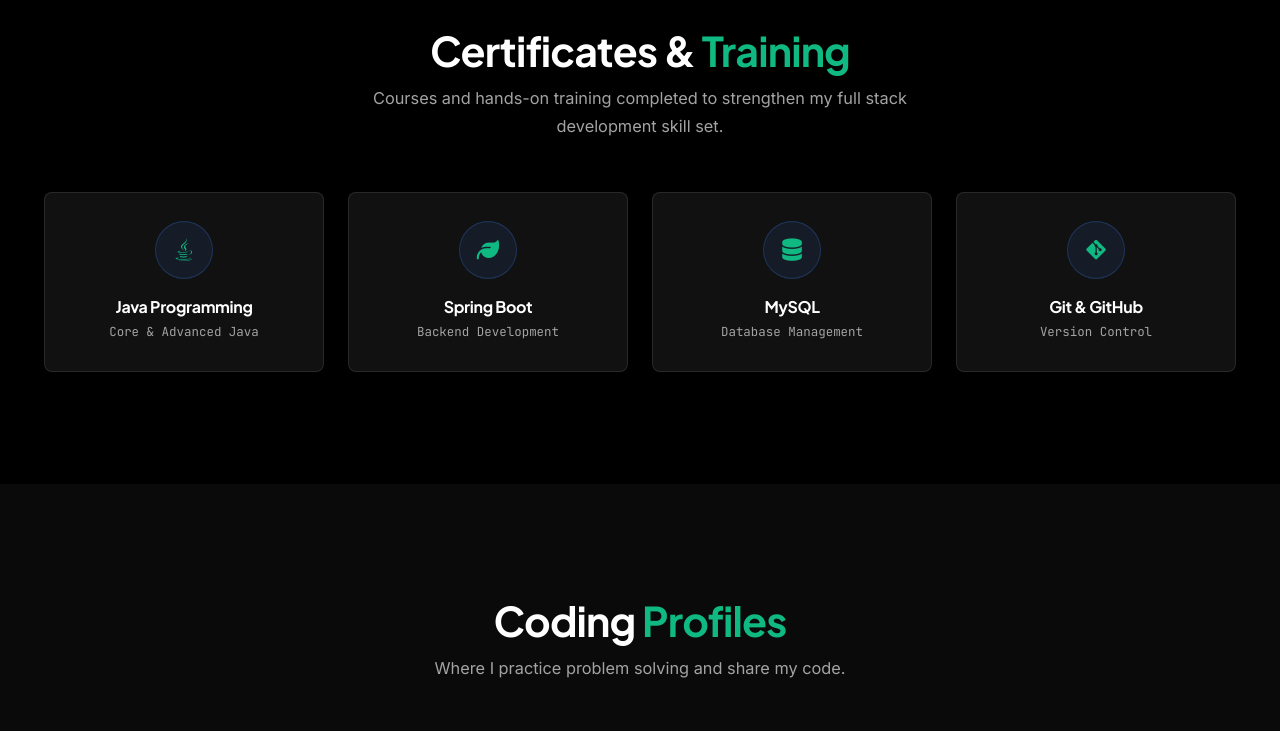
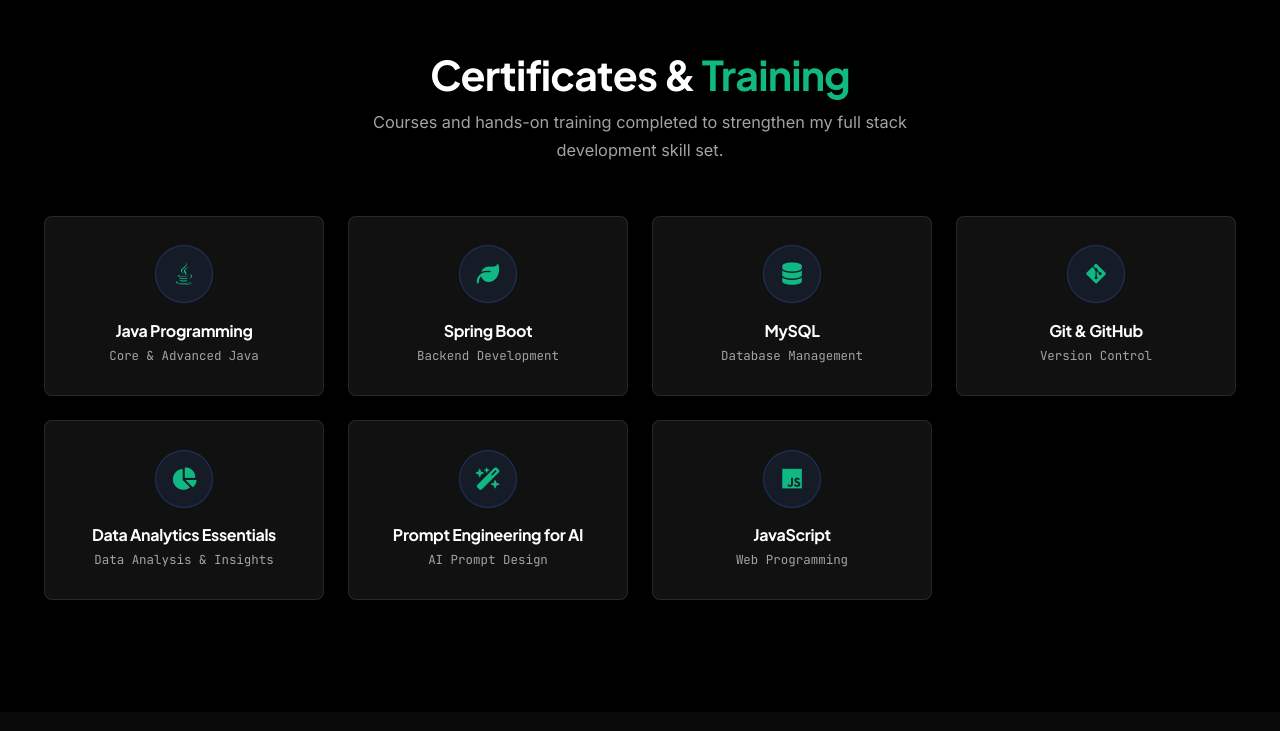
Before and after one commit to Boopathy008/Portfolio, a plain HTML site: page index.html in a window 1280 px wide. Shown: the part 4520-5251 px from the top of the page. Drawn offline with nearby package versions, Linux system fonts and the light colour scheme.

Commit message:
Add top gap to education card, add 3 new certificates

```diff
--- a/index.html
+++ b/index.html
@@ -446,7 +446,7 @@
 
       </div>
 
-      <div class="row">
+      <div class="row mt-4">
         <div class="col-lg-8 mx-auto" data-aos="fade-up">
           <div class="card-surface edu-card">
             <div class="edu-icon"><i class="fa-solid fa-graduation-cap"></i></div>
@@ -501,6 +501,27 @@
             <div class="cert-icon"><i class="fa-brands fa-git-alt"></i></div>
             <h5>Git &amp; GitHub</h5>
             <span>Version Control</span>
+          </div>
+        </div>
+        <div class="col-6 col-lg-3" data-aos="fade-up" data-aos-delay="400">
+          <div class="card-surface cert-card">
+            <div class="cert-icon"><i class="fa-solid fa-chart-pie"></i></div>
+            <h5>Data Analytics Essentials</h5>
+            <span>Data Analysis & Insights</span>
+          </div>
+        </div>
+        <div class="col-6 col-lg-3" data-aos="fade-up" data-aos-delay="500">
+          <div class="card-surface cert-card">
+            <div class="cert-icon"><i class="fa-solid fa-wand-magic-sparkles"></i></div>
+            <h5>Prompt Engineering for AI</h5>
+            <span>AI Prompt Design</span>
+          </div>
+        </div>
+        <div class="col-6 col-lg-3" data-aos="fade-up" data-aos-delay="600">
+          <div class="card-surface cert-card">
+            <div class="cert-icon"><i class="fa-brands fa-js"></i></div>
+            <h5>JavaScript</h5>
+            <span>Web Programming</span>
           </div>
         </div>
       </div>
```
